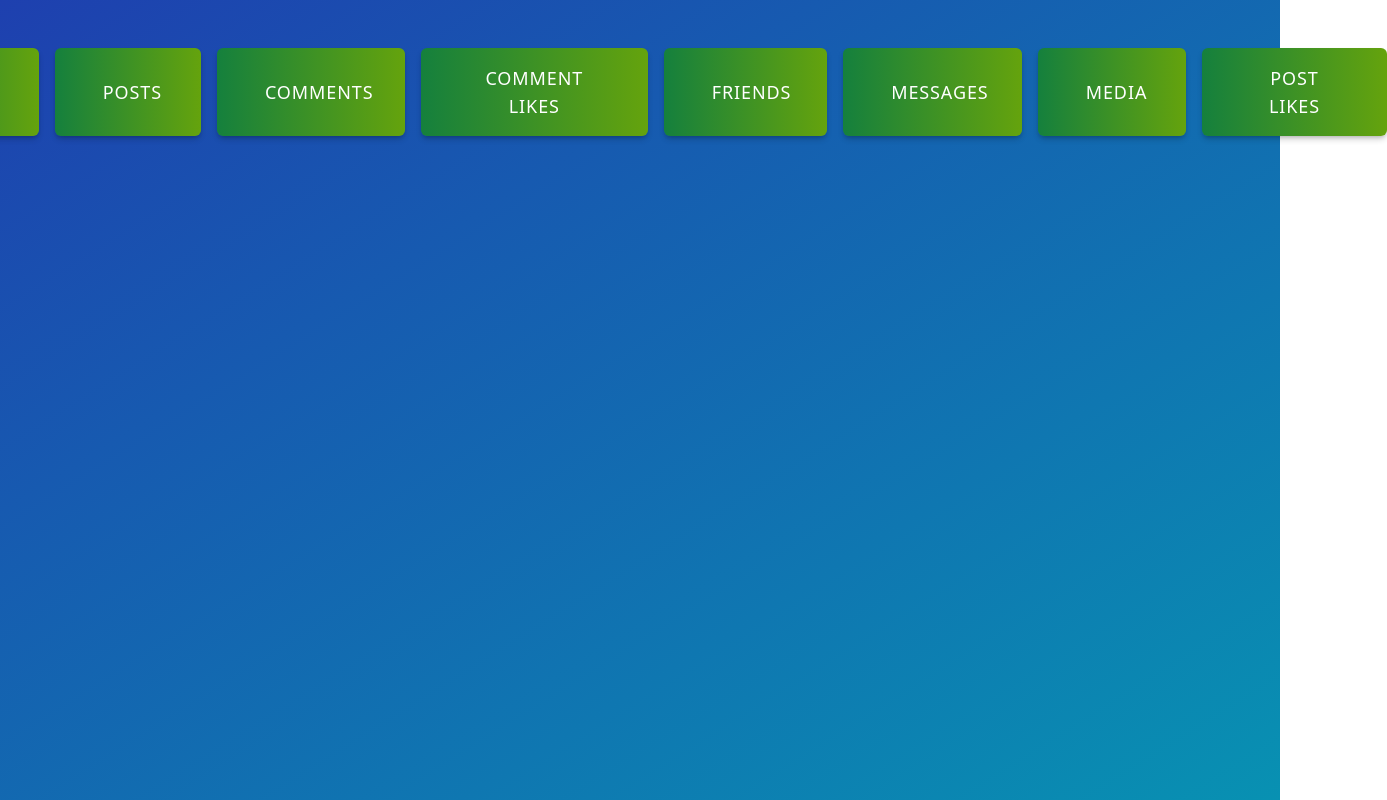
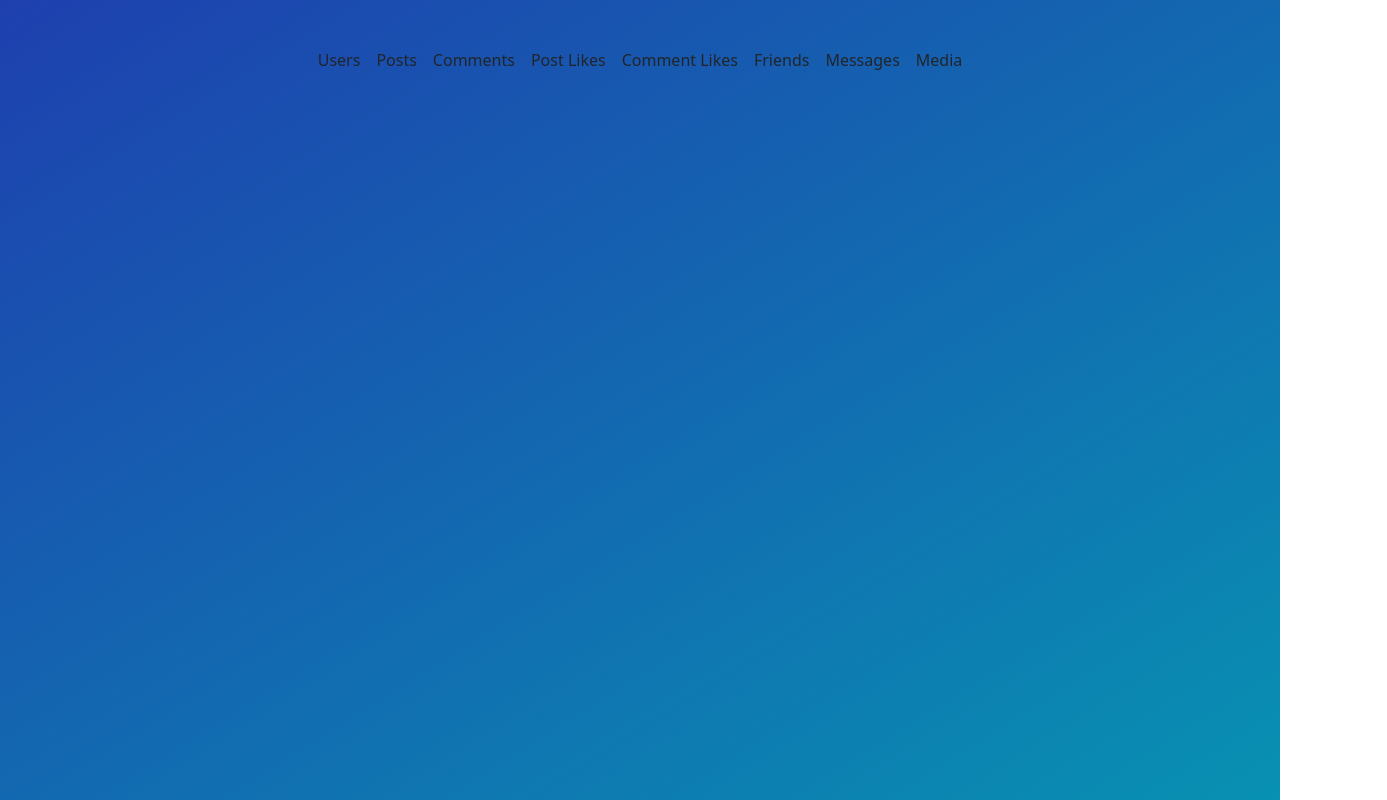
Before and after one commit to shotoh/snippet, a React (Create React App) app in the folder app/: page /snipit in a window 1280 px wide. Shown: the whole page, 1387 px wide, since content can reach past the window. Built offline with nearby package versions, Linux system fonts and the light colour scheme.

Commit message:
WORKING WIP

```diff
--- a/app/src/components/SomeButton.js
+++ b/app/src/components/SomeButton.js
@@ -7,21 +7,18 @@ import {
   CommentLikesTable,
   FriendsTable,
   MessagesTable,
-  MediaTable
+  MediaTable,
 } from "./Tables";
 
 export const SomeButton = () => {
   const [fetchedData, setFetchedData] = useState([]);
-  const [headers, setHeaders] = useState([]);
   const [error, setError] = useState(null);
   const [currentEndpoint, setCurrentEndpoint] = useState("");
 
   const handleClick = async (endpoint) => {
-    //Resets displayed data if any is being shown
     setFetchedData([]);
-    setHeaders([]);
     setError(null);
-    setCurrentEndpoint(endpoint);   //Establishes current endpoint being used for proper display of data in the table
+    setCurrentEndpoint(endpoint); // Update current endpoint for table display
 
     try {
       const response = await fetch(`/api/${endpoint}`);
@@ -29,210 +26,38 @@ export const SomeButton = () => {
         throw new Error(`Failed to fetch ${endpoint}`);
       }
       const data = await response.json();
-      console.log("Fetched data for endpoint:", endpoint, data);    //error handling
-
-      if (data.data && data.data.length > 0) {      //Sets headers for table based on recieved data
-        setHeaders(Object.keys(data.data[0]));
-      }
-      setFetchedData(data.data);
+      setFetchedData(data.data); // Assuming 'data.data' contains the relevant array
     } catch (error) {
       setError(error.message);
       setFetchedData([]);
-      }
+    }
   };
 
   return (
     <div className="flex flex-col items-center space-y-4">
       <div className="flex space-x-4">
-      <button
-        className="relative
-                overflow-hidden
-                rounded-md
-                shadow-md
-                shadow-black/20
-                bg-gradient-to-r from-green-700 to-lime-600
-                py-3 px-5
-                text-lg
-                font-medium
-                uppercase
-                tracking-wider
-                text-white
-                hover:from-green-600 hover:to-lime-500"
-        onClick={() => handleClick('users')}
-      >
-        Users
-      </button>
-
-      <button
-        className="relative
-                overflow-hidden
-                rounded-md
-                shadow-md
-                shadow-black/20
-                bg-gradient-to-r from-green-700 to-lime-600
-                py-3 px-5
-                text-lg
-                font-medium
-                uppercase
-                tracking-wider
-                text-white
-                hover:from-green-600 hover:to-lime-500"
-                onClick={() => handleClick('posts')}
-      >
-        Posts
-      </button>
-
-      <button
-        className="relative
-                overflow-hidden
-                rounded-md
-                shadow-md
-                shadow-black/20
-                bg-gradient-to-r from-green-700 to-lime-600
-                py-3 px-5
-                text-lg
-                font-medium
-                uppercase
-                tracking-wider
-                text-white
-                hover:from-green-600 hover:to-lime-500"
-        onClick={() => handleClick('comments')}
-      >
-        Comments
-      </button>
-
-      <button
-        className="relative
-                overflow-hidden
-                rounded-md
-                shadow-md
-                shadow-black/20
-                bg-gradient-to-r from-green-700 to-lime-600
-                py-3 px-5
-                text-lg
-                font-medium
-                uppercase
-                tracking-wider
-                text-white
-                hover:from-green-600 hover:to-lime-500"
-        onClick={() => handleClick('comment_likes')}
-      >
-        Comment Likes
-      </button>
-
-      <button
-        className="relative
-                overflow-hidden
-                rounded-md
-                shadow-md
-                shadow-black/20
-                bg-gradient-to-r from-green-700 to-lime-600
-                py-3 px-5
-                text-lg
-                font-medium
-                uppercase
-                tracking-wider
-                text-white
-                hover:from-green-600 hover:to-lime-500"
-        onClick={() => handleClick('friends')}
-      >
-        Friends
-      </button>
-
-      <button
-        className="relative
-                overflow-hidden
-                rounded-md
-                shadow-md
-                shadow-black/20
-                bg-gradient-to-r from-green-700 to-lime-600
-                py-3 px-5
-                text-lg
-                font-medium
-                uppercase
-                tracking-wider
-                text-white
-                hover:from-green-600 hover:to-lime-500"
-        onClick={() => handleClick('messages')}
-      >
-        Messages
-      </button>
-
-      <button
-        className="relative
-                overflow-hidden
-                rounded-md
-                shadow-md
-                shadow-black/20
-                bg-gradient-to-r from-green-700 to-lime-600
-                py-3 px-5
-                text-lg
-                font-medium
-                uppercase
-                tracking-wider
-                text-white
-                hover:from-green-600 hover:to-lime-500"
-        onClick={() => handleClick('media')}
-      >
-        Media
-      </button>
-
-      <button
-        className="relative
-                overflow-hidden
-                rounded-md
-                shadow-md
-                shadow-black/20
-                bg-gradient-to-r from-green-700 to-lime-600
-                py-3 px-5
-                text-lg
-                font-medium
-                uppercase
-                tracking-wider
-                text-white
-                hover:from-green-600 hover:to-lime-500"
-        onClick={() => handleClick('post-likes')}
-      >
-        Post likes
-      </button>
+        {/* Buttons for each endpoint */}
+        <button onClick={() => handleClick('users')}>Users</button>
+        <button onClick={() => handleClick('posts')}>Posts</button>
+        <button onClick={() => handleClick('comments')}>Comments</button>
+        <button onClick={() => handleClick('post-likes')}>Post Likes</button>
+        <button onClick={() => handleClick('comment-likes')}>Comment Likes</button>
+        <button onClick={() => handleClick('friends')}>Friends</button>
+        <button onClick={() => handleClick('messages')}>Messages</button>
+        <button onClick={() => handleClick('media')}>Media</button>
       </div>
 
-      {error && (
-        <p className="text-center mt-4 text-red-500 max-w-lg">Error: {error}</p>
-      )}
+      {error && <p className="text-center text-red-500 mt-4">Error: {error}</p>}
 
-      {/* Table Rendering for each endpoint */}
-      {fetchedData.length > 0 && currentEndpoint === "users" && (
-        <UserTable data={fetchedData} headers={headers} />
-      )}
-
-      {fetchedData.length > 0 && currentEndpoint === "posts" && (
-        <PostTable data={fetchedData} headers={headers} />
-      )}
-
-      {fetchedData.length > 0 && currentEndpoint === "comments" && (
-        <CommentTable data={fetchedData} headers={headers} />
-      )}
-
-      {fetchedData.length > 0 && currentEndpoint === "post_likes" && (
-        <PostLikesTable data={fetchedData} headers={headers} />
-      )}
-
-      {fetchedData.length > 0 && currentEndpoint === "comment-likes" && (
-        <CommentLikesTable data={fetchedData} headers={headers} />
-      )}
-
-      {fetchedData.length > 0 && currentEndpoint === "friends" && (
-        <FriendsTable data={fetchedData} headers={headers} />
-      )}
-
-      {fetchedData.length > 0 && currentEndpoint === "messages" && (
-        <MessagesTable data={fetchedData} headers={headers} />
-      )}
-
-      {fetchedData.length > 0 && currentEndpoint === "media" && (
-        <MediaTable data={fetchedData} headers={headers} />
-      )}
+      {/* Conditionally render the correct table based on the selected endpoint */}
+      {fetchedData.length > 0 && currentEndpoint === "users" && <UserTable data={fetchedData} />}
+      {fetchedData.length > 0 && currentEndpoint === "posts" && <PostTable data={fetchedData} />}
+      {fetchedData.length > 0 && currentEndpoint === "comments" && <CommentTable data={fetchedData} />}
+      {fetchedData.length > 0 && currentEndpoint === "post-likes" && <PostLikesTable data={fetchedData} />}
+      {fetchedData.length > 0 && currentEndpoint === "comment-likes" && <CommentLikesTable data={fetchedData} />}
+      {fetchedData.length > 0 && currentEndpoint === "friends" && <FriendsTable data={fetchedData} />}
+      {fetchedData.length > 0 && currentEndpoint === "messages" && <MessagesTable data={fetchedData} />}
+      {fetchedData.length > 0 && currentEndpoint === "media" && <MediaTable data={fetchedData} />}
     </div>
   );
 };
```
Also changed, not shown: app/src/components/Tables.js (+79 -190 lines).
